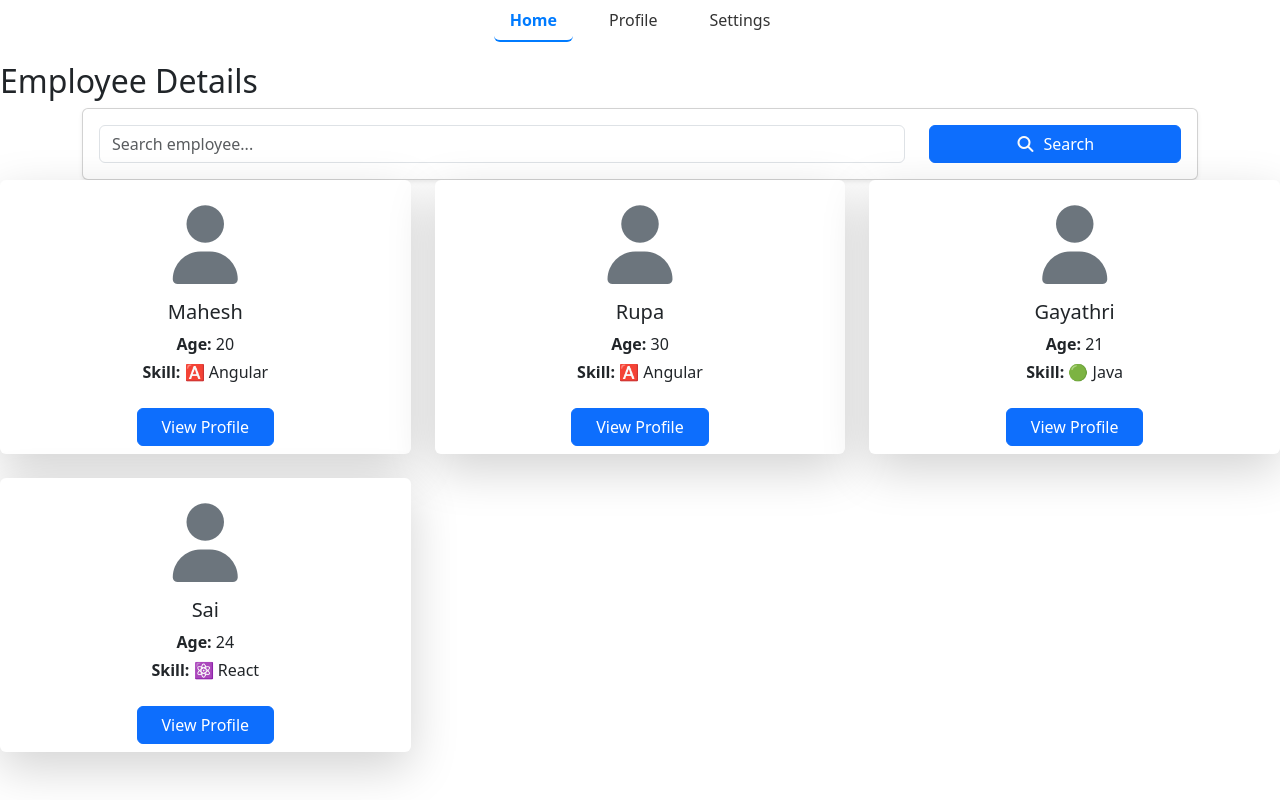
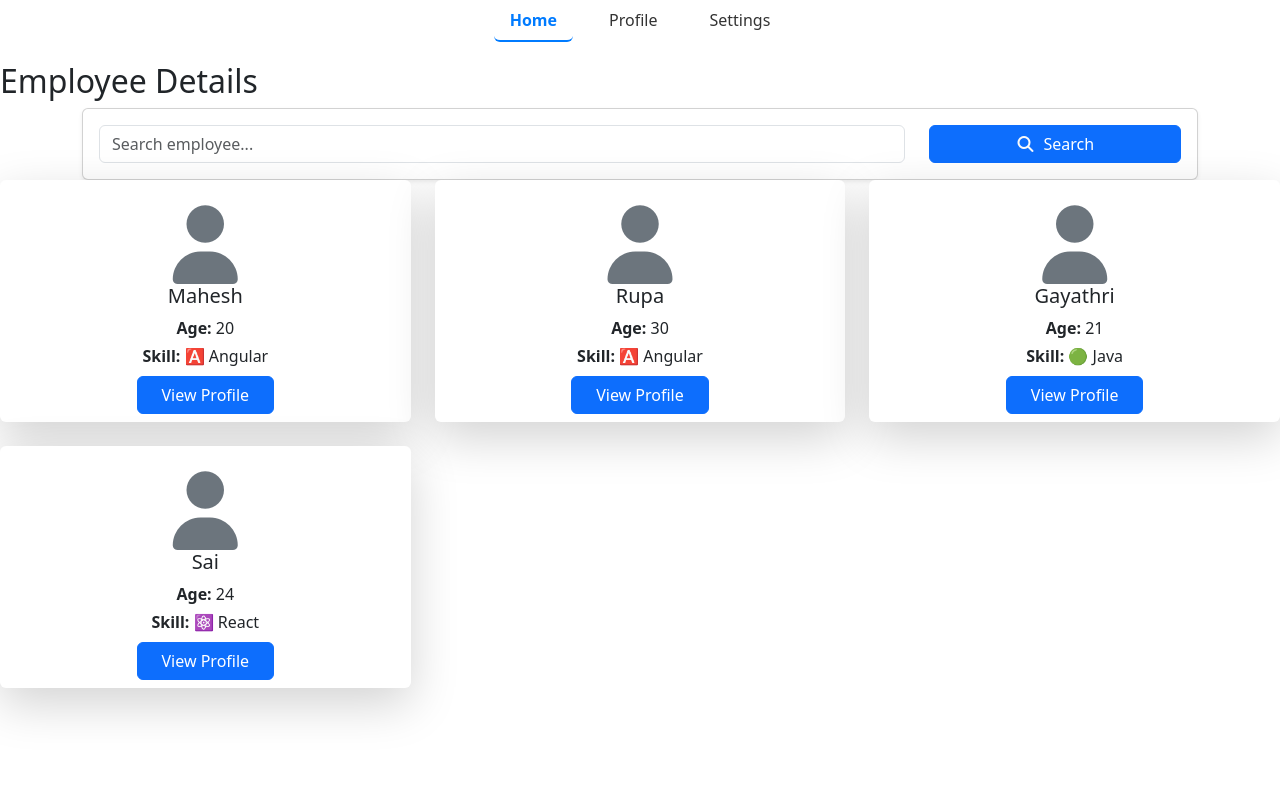
Before and after one commit to savenki/Interview-prep, an Angular app: page / in a window 1280 px wide. Built offline with nearby package versions, Linux system fonts and the light colour scheme.

Commit message:
test fixed

```diff
--- a/src/app/employees/employees.component.html
+++ b/src/app/employees/employees.component.html
@@ -33,7 +33,7 @@
           <i class="fas fa-user fa-5x text-secondary"></i>
         </div>
 
-        <div class="card-body">
+        <div class="card-body employee">
           <h5 class="card-title mb-2">{{ employee.name }}</h5>
           <p class="card-text mb-1"><strong>Age:</strong> {{ employee.age }}</p>
           <p class="card-text">
```
Also changed, not shown: 1 other file (tests, documents, lock files or other folders).
